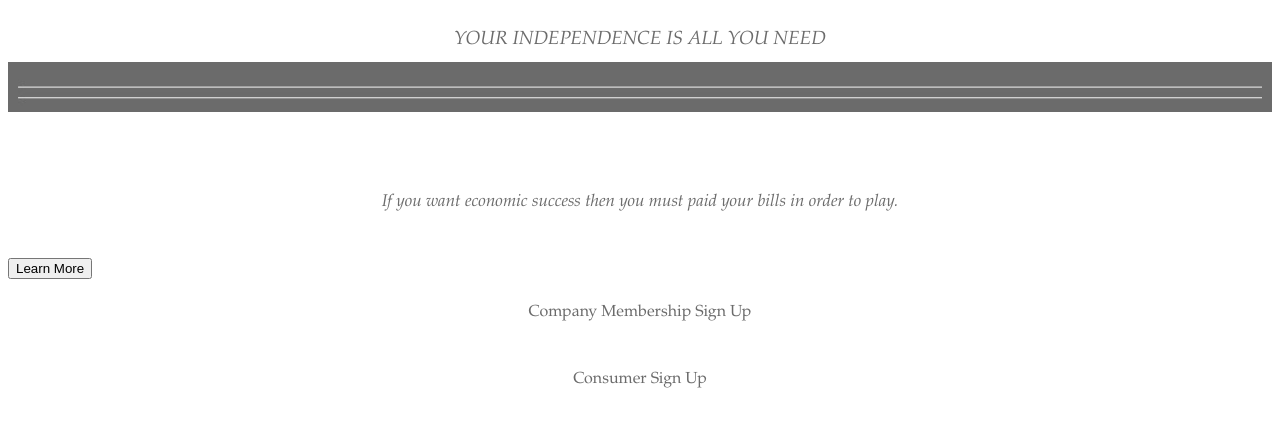
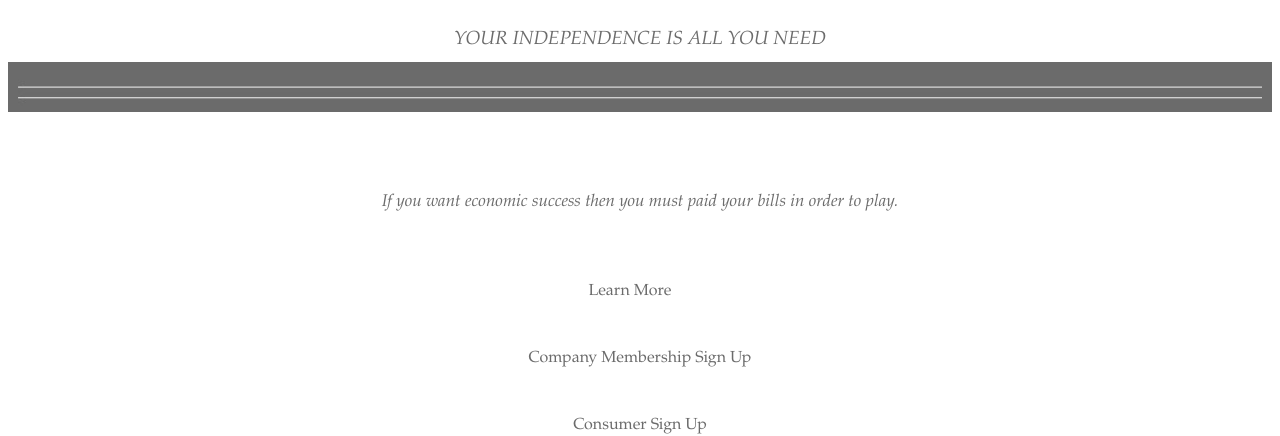
Before and after one commit to PebblesFaith/AutonOfy-Development, a website: page indexHomepage.html in a window 1280 px wide. Shown: the part 367-803 px from the top of the page. Drawn offline with Linux system fonts and the light colour scheme.

Commit message:
Update indexHomepage.css
Sarai Hannah Ajai had decided to make CSS coding modifications; in order to ensured the width in classes, flex-container2 and flex-container3 are CSS coded, as max-width. And, she had created a new CSS classes for flex-containerLearnMore1and buttonLearnMore1 button, as Div.

```diff
--- a/public/css/indexHomepage.css
+++ b/public/css/indexHomepage.css
@@ -188,6 +188,45 @@ body {
   }
 
 
+/* Main flex box container to store "Company Membership SignUp" into sub-containers. */
+  .flex-containerLearnMore1 {
+    display: flex;
+    flex-wrap: wrap;
+    flex-direction: row;
+    background-color: rgb(255, 255, 255);
+    align-items: center;
+    justify-content: center;
+  }
+
+  /* Sub-container flex box to store "Company Membership SignUp" content. */
+  .flex-containerLearnMore1 > div {
+    background-color: rgb(255, 255, 255);
+    max-width: 100%;
+    margin: 10px;
+    text-align: center;
+    line-height: 25px;
+    font-size: 19px;
+    margin-left: center;
+    border: none;
+    font-family: 'Book Antiqua', Times, serif;
+    font-style: italic;
+  }
+
+  /* Assign selector button to div element for linking button5 to the "Company Membership SignUp" web page. */
+  .buttonLearnMore1 {
+      border: none;
+      background-color: inherit;
+      padding: 14px 28px;
+      font-family: Book Antiqua;
+      font-size: 16px;
+      cursor: 16px;
+      cursor: pointer;
+      display: inline-block;
+      color: rgb(107, 107, 107);
+  }
+
+  .buttonLearnMore1:hover {background: #eee;}
+  .buttonLearnMore1 {color: rgb(107, 107, 107);}
 
 
 
@@ -352,7 +391,7 @@ body {
   /* Sub-container flex box to store "Company Membership SignUp" content. */
   .flex-container2 > div {
     background-color: rgb(255, 255, 255);
-    width: 300px;
+    max-width: 100%;
     margin: 10px;
     text-align: center;
     line-height: 25px;
@@ -392,7 +431,7 @@ body {
   /* Sub-container flex box to store "Consumer SignUp" content. */
   .flex-container3 > div {
     background-color: rgb(255, 255, 255);
-    width: 300px;
+    max-width: 100%;
     margin: 10px;
     text-align: center;
     line-height: 25px;
```
